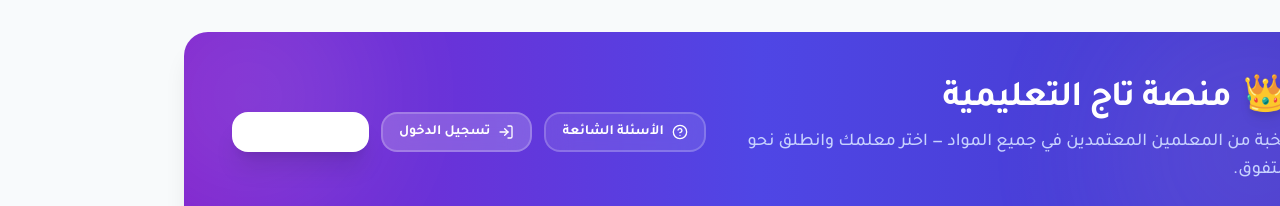
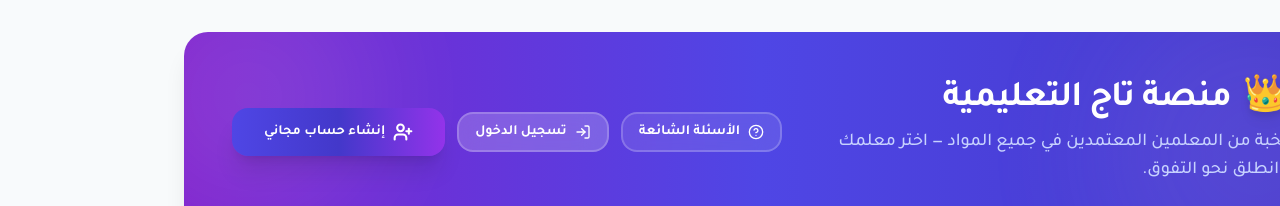
Before and after one commit to Ammar-1993/Taj-Platform, a Next.js app in the folder frontend/: page / in a window 1280 px wide. Shown: the top 206 px of the page. Built offline with nearby package versions, Linux system fonts and the light colour scheme; no server answers.

Commit message:
feat: add gradient variant to Button component and update landing page navigation links styling

```diff
--- a/frontend/src/app/page.tsx
+++ b/frontend/src/app/page.tsx
@@ -102,27 +102,27 @@ export default function Home() {
                 <Button asChild variant="default" className="flex-1 md:flex-none py-3.5 bg-white text-indigo-700 hover:bg-gray-50">
                   <Link href="/dashboard">
                     <span>لوحة التحكم</span>
-                    <HomeIcon className="w-5 h-5 ml-2" strokeWidth={2.5} />
+                    <HomeIcon className="w-5 h-5" strokeWidth={2.5} />
                   </Link>
                 </Button>
               ) : (
                 <>
                   <Button asChild variant="outline" className="flex-1 md:flex-none border-white/20 bg-white/10 hover:bg-white/20 text-white backdrop-blur-md">
-                    <Link href="/faq">
-                      <HelpCircle className="w-4 h-4 ml-2" />
+                    <Link href="/faq" className="flex items-center gap-2">
+                      <HelpCircle className="w-4 h-4" />
                       <span>الأسئلة الشائعة</span>
                     </Link>
                   </Button>
                   <Button asChild variant="outline" className="flex-1 md:flex-none border-white/20 bg-white/20 hover:bg-white/30 text-white backdrop-blur-md">
-                    <Link href="/login">
-                      <LogIn className="w-4 h-4 ml-2" />
+                    <Link href="/login" className="flex items-center gap-2">
+                      <LogIn className="w-4 h-4" />
                       <span>تسجيل الدخول</span>
                     </Link>
                   </Button>
-                  <Button asChild variant="default" className="flex-1 md:flex-none bg-white text-indigo-700 hover:bg-gray-50 shadow-xl">
-                    <Link href="/register">
-                      <UserPlus className="w-4 h-4 ml-2" strokeWidth={2.5} />
-                      <span>إنشاء حساب</span>
+                  <Button asChild variant="gradient" className="flex-1 md:flex-none h-12 px-8 shadow-xl">
+                    <Link href="/register" className="flex items-center gap-2">
+                      <UserPlus className="w-5 h-5" strokeWidth={2.5} />
+                      <span>إنشاء حساب مجاني</span>
                     </Link>
                   </Button>
                 </>
--- a/frontend/src/components/ui/Button.tsx
+++ b/frontend/src/components/ui/Button.tsx
@@ -2,7 +2,7 @@ import * as React from "react"
 import { cn } from "@/lib/utils"
 
 export interface ButtonProps extends React.ButtonHTMLAttributes<HTMLButtonElement> {
-  variant?: "default" | "destructive" | "outline" | "secondary" | "ghost" | "link";
+  variant?: "default" | "destructive" | "outline" | "secondary" | "ghost" | "link" | "gradient";
   size?: "default" | "sm" | "lg" | "icon";
   asChild?: boolean;
 }
@@ -10,7 +10,7 @@ export interface ButtonProps extends React.ButtonHTMLAttributes<HTMLButtonElemen
 const Button = React.forwardRef<HTMLButtonElement, ButtonProps>(
   ({ className, variant = "default", size = "default", asChild = false, ...props }, ref) => {
 
-    const baseClass = "inline-flex items-center justify-center whitespace-nowrap rounded-lg text-sm font-bold transition-all focus-visible:outline-none focus-visible:ring-2 focus-visible:ring-indigo-500 disabled:pointer-events-none disabled:bg-gray-100 disabled:text-gray-400 disabled:shadow-none active:scale-95";
+    const baseClass = "inline-flex items-center justify-center whitespace-nowrap rounded-lg text-sm font-bold transition-all focus-visible:outline-none focus-visible:ring-2 focus-visible:ring-indigo-500 disabled:pointer-events-none disabled:bg-gray-100 disabled:text-gray-400 disabled:shadow-none active:scale-95 gap-2";
 
     // الأسلوب المخصص لتصميم المنصة المحدث
     const variants = {
@@ -20,6 +20,7 @@ const Button = React.forwardRef<HTMLButtonElement, ButtonProps>(
       secondary: "bg-slate-100 text-slate-900 hover:bg-slate-200",
       ghost: "hover:bg-slate-100 hover:text-slate-900",
       link: "text-indigo-600 underline-offset-4 hover:underline focus-visible:underline",
+      gradient: "bg-gradient-to-r from-indigo-600 via-indigo-700 to-purple-600 text-white shadow-lg hover:shadow-indigo-500/30 hover:-translate-y-0.5",
     };
 
     const sizes = {
```
